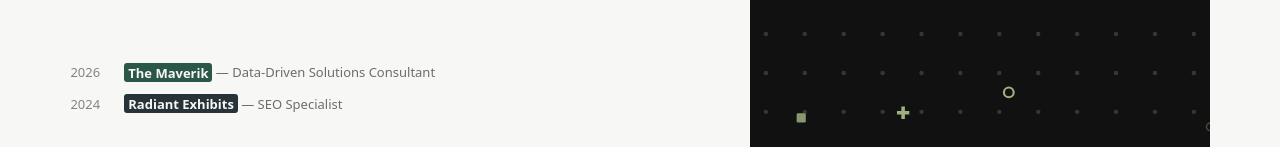
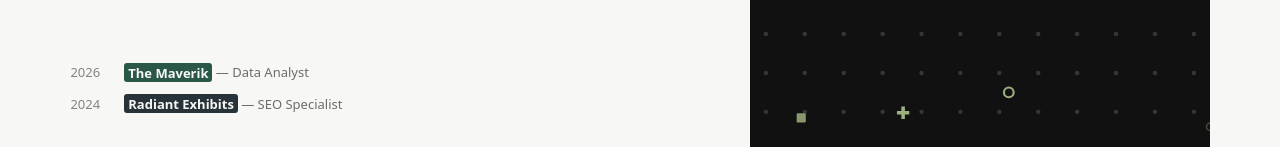
Before and after one commit to JacksonHuang312/portfolio, a React (Vite) app: page / in a window 1280 px wide. Shown: the part 511-658 px from the top of the page. Built offline with nearby package versions, Linux system fonts and the light colour scheme.

Commit message:
changed resume

```diff
--- a/src/data/roles.js
+++ b/src/data/roles.js
@@ -1,7 +1,7 @@
 export const roles = [
   {
     year: '2026',
-    title: 'Data-Driven Solutions Consultant',
+    title: 'Data Analyst',
     company: 'The Maverik',
     url: 'https://themaverik.com/',
     highlight: 3,
```
Also changed, not shown: 1 other file (tests, documents, lock files or other folders).
